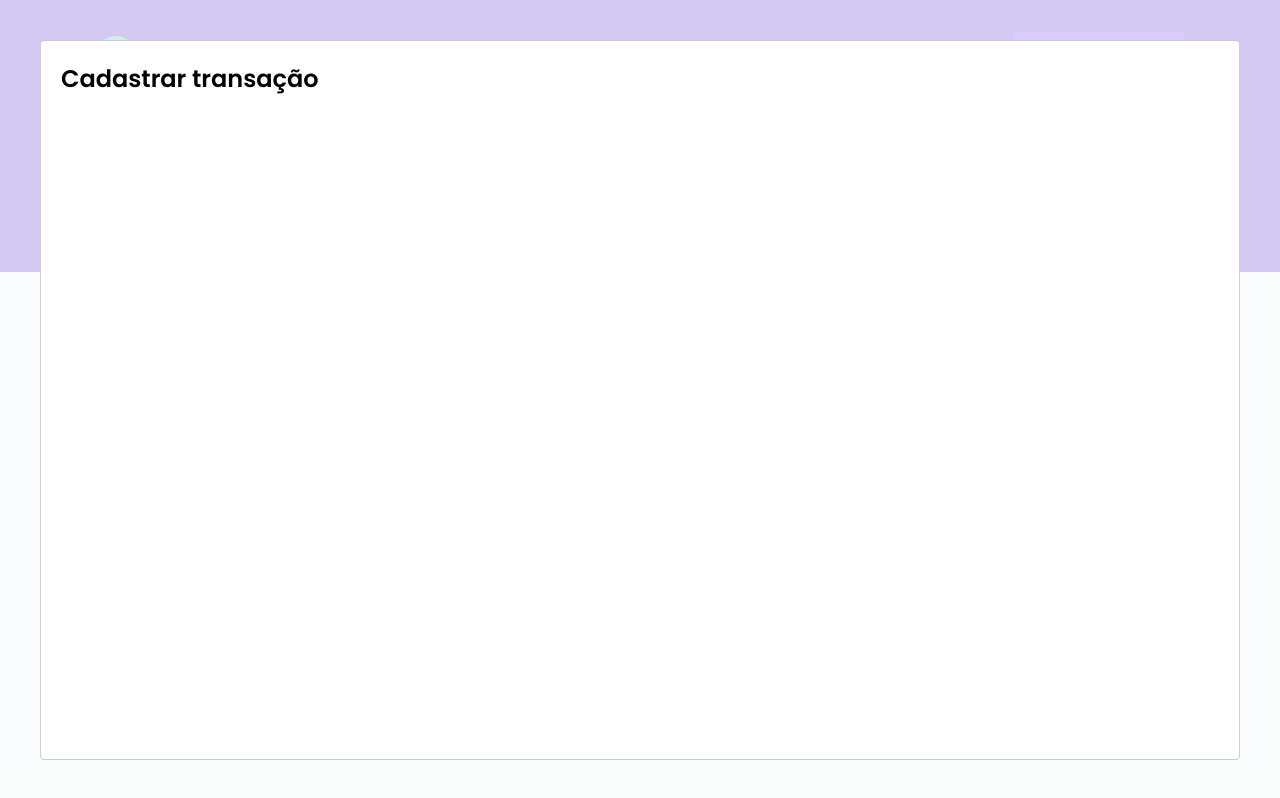
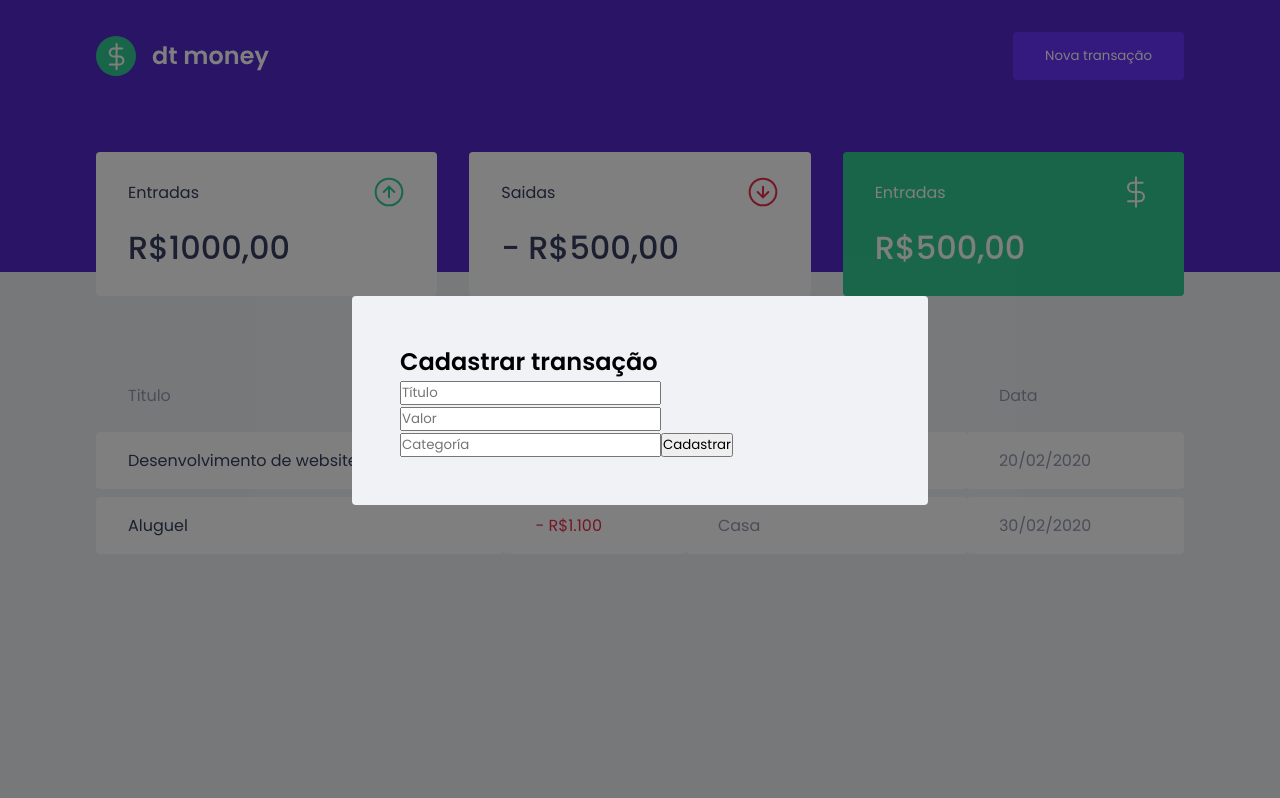
Before and after one commit to ricardo-rp-ignite/dtmoney, a React (Create React App) app: page / in a window 1280 px wide. Both pictures are taken after a click on the button "Nova transação". Built offline with nearby package versions, Linux system fonts and the light colour scheme; no server answers; what miragejs would draw is missing.

Commit message:
💄 Styled modal

```diff
--- a/src/components/NewTransactionModal/index.tsx
+++ b/src/components/NewTransactionModal/index.tsx
@@ -1,4 +1,5 @@
 import Modal from 'react-modal'
+import { Form } from './styles'
 Modal.setAppElement('#root')
 
 type NewTransactionModalProps = {
@@ -11,8 +12,21 @@
   onRequestClose,
 }: NewTransactionModalProps) {
   return (
-    <Modal isOpen={isOpen} onRequestClose={onRequestClose}>
-      <h2>Cadastrar transação</h2>
+    <Modal
+      isOpen={isOpen}
+      onRequestClose={onRequestClose}
+      overlayClassName="react-modal-overlay"
+      className="react-modal-content"
+    >
+      <Form>
+        <h2>Cadastrar transação</h2>
+
+        <input placeholder="Título" />
+        <input type="number" placeholder="Valor" />
+        <input placeholder="Categoría" />
+
+        <button>Cadastrar</button>
+      </Form>
     </Modal>
   )
 }
--- /dev/null
+++ b/src/components/NewTransactionModal/styles.ts
@@ -0,0 +1,3 @@
+import styled from 'styled-components'
+
+export const Form = styled.form``
--- a/src/styles/global.ts
+++ b/src/styles/global.ts
@@ -54,4 +54,26 @@
         opacity: 0.6;
         cursor: not-allowed;
     }
+
+    .react-modal-overlay {
+        background: rgba(0,0,0, 0.5);
+        position: fixed;
+        top: 0;
+        bottom: 0;
+        right: 0;
+        left: 0;
+
+        display: grid;
+        place-items: center;
+    }
+
+    .react-modal-content {
+        width: 100%;
+        max-width: 576px;
+        background: var(--background);
+        padding: 3rem;
+        position: relative;
+        border-radius: 0.25rem;
+    }
+
 `
```
